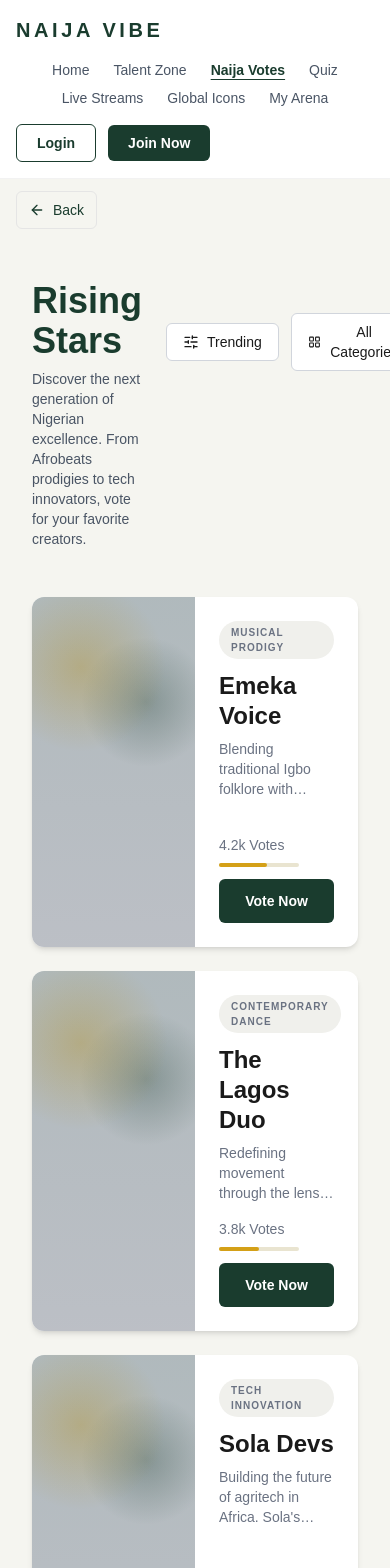
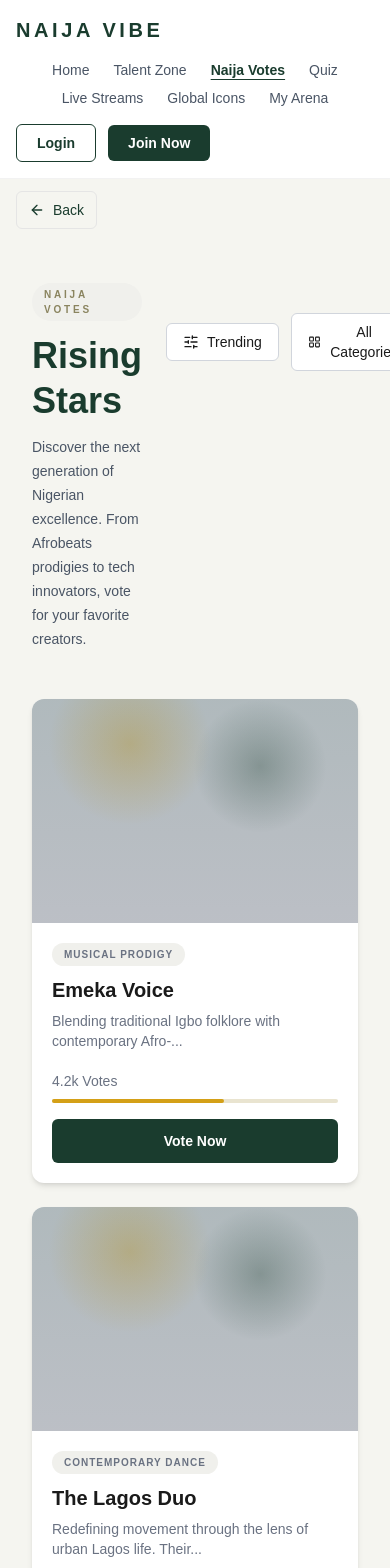
Before and after one commit to AloidTech/nigeria_celebrates, a Next.js app: page /votes in a window 390 px wide. Shown: the top 1568 px of the page. Built offline with nearby package versions, Linux system fonts and the light colour scheme.

Commit message:
feat: add voting functionality with referral link generation and sharing options

```diff
--- /dev/null
+++ b/app/api/referral/route.ts
@@ -0,0 +1,28 @@
+import { NextResponse } from 'next/server';
+
+function createReferralCode(name: string) {
+    const clean =
+        name
+            .toLowerCase()
+            .replace(/[^a-z0-9]+/g, '')
+            .slice(0, 8) || 'vote';
+    const random = Math.random().toString(36).slice(2, 7);
+    return `${clean}-${random}`;
+}
+
+export async function POST(request: Request) {
+    try {
+        const body = await request.json();
+        const name = (body?.name ?? 'naija-votes').toString();
+        const code = createReferralCode(name);
+        const baseUrl = process.env.NEXT_PUBLIC_APP_URL;
+        const path = `/votes?ref=${encodeURIComponent(code)}`;
+
+        return NextResponse.json({
+            code,
+            url: baseUrl ? `${baseUrl}${path}` : path
+        });
+    } catch {
+        return NextResponse.json({ error: 'failed to generate referral' }, { status: 500 });
+    }
+}
--- a/app/votes/page.tsx
+++ b/app/votes/page.tsx
@@ -40,8 +40,9 @@ export default function VotesPage() {
             <section className='px-8 pb-6 pt-10'>
                 <div className='flex items-start justify-between gap-6'>
                     <div>
-                        <h1 className='text-4xl font-bold text-[#1A3C2E]'>Rising Stars</h1>
-                        <p className='mt-2 max-w-lg text-sm text-gray-600'>
+                        <div className='mb-3 inline-flex rounded-full bg-[#F0F0EC] px-3 py-1 text-[10px] font-semibold uppercase tracking-[0.28em] text-[#8a845f]'>Naija Votes</div>
+                        <h1 className='max-w-2xl text-4xl font-bold leading-tight text-[#1A3C2E] sm:text-5xl'>Rising Stars</h1>
+                        <p className='mt-3 max-w-xl text-sm leading-6 text-gray-600'>
                             Discover the next generation of Nigerian excellence. From Afrobeats prodigies to tech innovators, vote for your favorite creators.
                         </p>
                     </div>
--- /dev/null
+++ b/components/ui/ReferralLink.tsx
@@ -0,0 +1,41 @@
+'use client';
+
+import { useState } from 'react';
+
+type Props = {
+    url: string;
+};
+
+export default function ReferralLink({ url }: Props) {
+    const [copied, setCopied] = useState(false);
+
+    async function handleCopy() {
+        try {
+            await navigator.clipboard.writeText(url);
+            setCopied(true);
+            window.setTimeout(() => setCopied(false), 1600);
+        } catch {
+            setCopied(false);
+        }
+    }
+
+    return (
+        <div className='mt-4 rounded-2xl border border-[#ece9df] bg-[#f7f7f3] p-4'>
+            <div className='text-xs font-semibold uppercase tracking-[0.22em] text-[#8f8050]'>Referral Link</div>
+            <div className='mt-2 flex flex-col gap-3 sm:flex-row'>
+                <input
+                    readOnly
+                    aria-label='Referral link'
+                    value={url}
+                    className='w-full rounded-xl border border-[#e1dccf] bg-white px-4 py-3 text-sm text-[#1A1A1A] outline-none'
+                />
+                <button
+                    type='button'
+                    onClick={handleCopy}
+                    className='w-full whitespace-nowrap rounded-xl bg-[#1A3C2E] px-3 py-2 text-xs font-semibold text-white transition hover:bg-[#142e23] sm:w-auto'>
+                    {copied ? 'Copied' : 'Copy Link'}
+                </button>
+            </div>
+        </div>
+    );
+}
--- /dev/null
+++ b/components/ui/ShareButtons.tsx
@@ -0,0 +1,32 @@
+'use client';
+
+type Props = {
+    url: string;
+    text?: string;
+};
+
+export default function ShareButtons({ url, text = 'Vote for the next Naija star' }: Props) {
+    function openShare(href: string) {
+        window.open(href, '_blank', 'noopener,noreferrer');
+    }
+
+    const whatsappHref = `https://wa.me/?text=${encodeURIComponent(`${text} ${url}`)}`;
+    const twitterHref = `https://twitter.com/intent/tweet?text=${encodeURIComponent(text)}&url=${encodeURIComponent(url)}`;
+
+    return (
+        <div className='mt-4 flex flex-col gap-3 sm:flex-row'>
+            <button
+                type='button'
+                onClick={() => openShare(whatsappHref)}
+                className='w-full flex-1 rounded-md bg-[#1A3C2E] px-2 py-2 text-xs font-semibold whitespace-nowrap text-white transition hover:bg-[#142e23]'>
+                Share on WhatsApp
+            </button>
+            <button
+                type='button'
+                onClick={() => openShare(twitterHref)}
+                className='w-full flex-1 rounded-md bg-[#475569] px-2 py-2 text-xs font-semibold whitespace-nowrap text-white transition hover:bg-[#334155]'>
+                Share on Twitter
+            </button>
+        </div>
+    );
+}
--- a/components/ui/VoteCard.tsx
+++ b/components/ui/VoteCard.tsx
@@ -1,3 +1,10 @@
+'use client';
+
+import { useState } from 'react';
+
+import ReferralLink from './ReferralLink';
+import ShareButtons from './ShareButtons';
+
 export type VoteCardProps = {
     category: string;
     name: string;
@@ -7,26 +14,78 @@ export type VoteCardProps = {
 };
 
 export default function VoteCard({ category, name, description, votes, progress }: VoteCardProps) {
+    const [voted, setVoted] = useState(false);
+    const [loading, setLoading] = useState(false);
+    const [referralUrl, setReferralUrl] = useState<string | null>(null);
+    const [extraVotes, setExtraVotes] = useState(0);
+
+    async function handleVote() {
+        if (loading || voted) return;
+
+        setLoading(true);
+
+        try {
+            const response = await fetch('/api/referral', {
+                method: 'POST',
+                headers: { 'Content-Type': 'application/json' },
+                body: JSON.stringify({ name })
+            });
+
+            const data = await response.json();
+
+            if (data?.url) {
+                setReferralUrl(data.url);
+            }
+
+            setExtraVotes((current) => current + 1);
+            setVoted(true);
+        } catch (error) {
+            console.error(error);
+        } finally {
+            setLoading(false);
+        }
+    }
+
     return (
-        <article className='flex overflow-hidden rounded-xl bg-white shadow-md'>
-            <div className='w-1/2 shrink-0 bg-gray-300'>
+        <article className='flex flex-col overflow-hidden rounded-xl bg-white shadow-md lg:flex-row'>
+            <div className='w-full shrink-0 bg-gray-300 lg:w-1/2'>
                 {/* Media section */}
-                <div className='h-full min-h-87.5 w-full bg-[linear-gradient(180deg,rgba(26,60,46,0.18),rgba(0,0,0,0.1)),radial-gradient(circle_at_30%_20%,rgba(212,160,23,0.35),transparent_28%),radial-gradient(circle_at_70%_30%,rgba(26,60,46,0.3),transparent_24%)]' />
+                <div className='h-56 w-full bg-[linear-gradient(180deg,rgba(26,60,46,0.18),rgba(0,0,0,0.1)),radial-gradient(circle_at_30%_20%,rgba(212,160,23,0.35),transparent_28%),radial-gradient(circle_at_70%_30%,rgba(26,60,46,0.3),transparent_24%)] lg:h-full lg:min-h-87.5' />
             </div>
-            <div className='flex min-w-0 flex-1 flex-col justify-between p-6'>
+            <div className='flex min-w-0 flex-1 flex-col justify-between p-5 sm:p-6'>
                 <div>
                     <div className='mb-3 w-fit rounded-full bg-[#F0F0EC] px-3 py-1 text-[10px] font-semibold uppercase tracking-widest text-gray-500'>{category}</div>
-                    <h3 className='text-2xl font-bold leading-tight text-[#1A1A1A]'>{name}</h3>
+                    <h3 className='text-xl font-bold leading-tight text-[#1A1A1A] sm:text-2xl'>{name}</h3>
                     <p className='mt-2 line-clamp-3 text-sm text-gray-500'>{description}</p>
                 </div>
-                <div className='mt-4'>
-                    <div className='text-sm text-gray-500'>{votes} Votes</div>
-                    <div className='mt-2 h-1 w-full max-w-20 rounded-full bg-[#E9E4D0]'>
-                        <div className='h-full rounded-full bg-[#D4A017]' style={{ width: progress }} />
+                <div className='mt-5'>
+                    <div className='flex flex-col gap-3 sm:flex-row sm:items-end sm:justify-between'>
+                        <div>
+                            <div className='text-sm text-gray-500'>
+                                {votes} {extraVotes ? `(+${extraVotes})` : ''} Votes
+                            </div>
+                            <div className='mt-2 h-1 w-full max-w-full rounded-full bg-[#E9E4D0] sm:max-w-20'>
+                                <div className='h-full rounded-full bg-[#D4A017]' style={{ width: progress }} />
+                            </div>
+                        </div>
+                        <div className='hidden rounded-full bg-[#F0F0EC] px-3 py-1 text-xs font-medium text-gray-500 sm:block'>Live support</div>
                     </div>
-                    <button type='button' className='mt-3 w-full rounded-md bg-[#1A3C2E] px-6 py-3 text-sm font-bold text-white transition hover:bg-[#142e23]'>
-                        Vote Now
+                    <button
+                        type='button'
+                        onClick={handleVote}
+                        disabled={loading || voted}
+                        className='mt-4 w-full rounded-md bg-[#1A3C2E] px-6 py-3 text-sm font-bold text-white transition hover:bg-[#142e23] disabled:cursor-not-allowed disabled:opacity-60'>
+                        {loading ? 'Voting…' : voted ? 'Voted' : 'Vote Now'}
                     </button>
+
+                    {voted && referralUrl && (
+                        <div className='mt-4 rounded-2xl border border-[#ece9df] bg-[#fafaf7] p-4'>
+                            <div className='text-sm font-semibold text-[#1A1A1A]'>Thanks for voting.</div>
+                            <p className='mt-1 text-sm leading-6 text-gray-600'>Copy your referral link or share it directly to bring in more support.</p>
+                            <ReferralLink url={referralUrl} />
+                            <ShareButtons url={referralUrl} text={`I just voted for ${name} on Naija Votes`} />
+                        </div>
+                    )}
                 </div>
             </div>
         </article>
```
